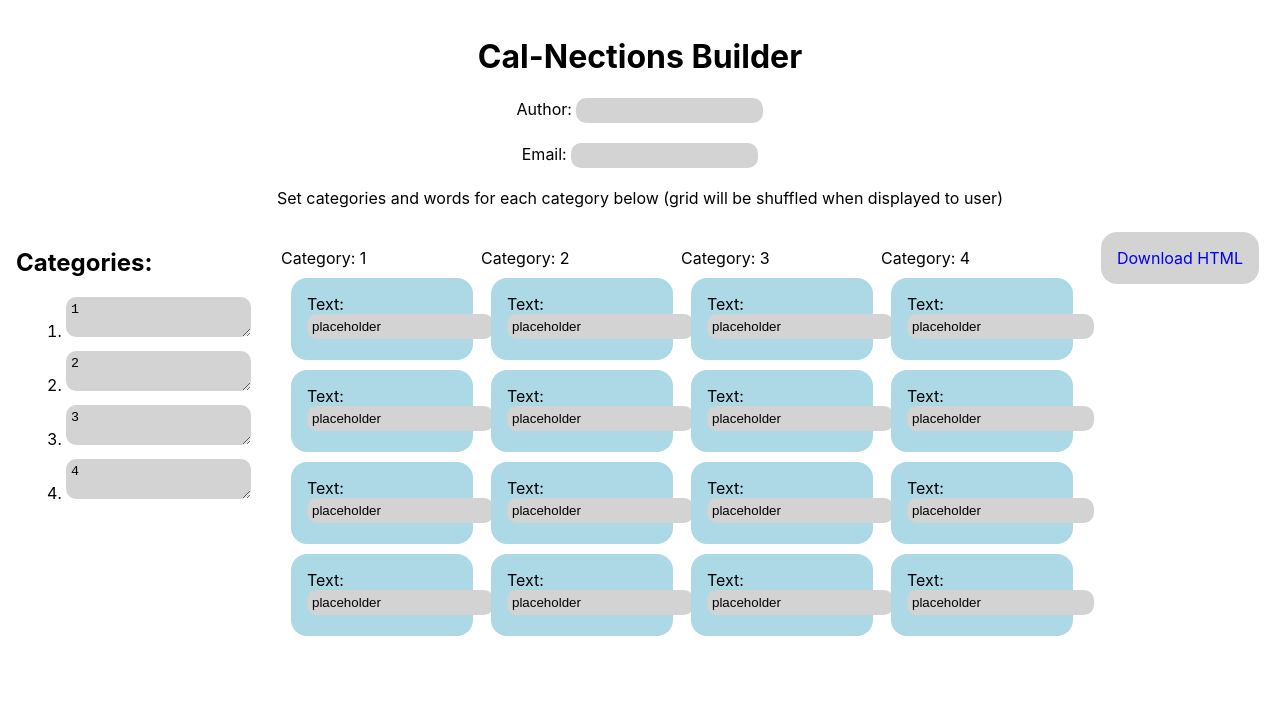
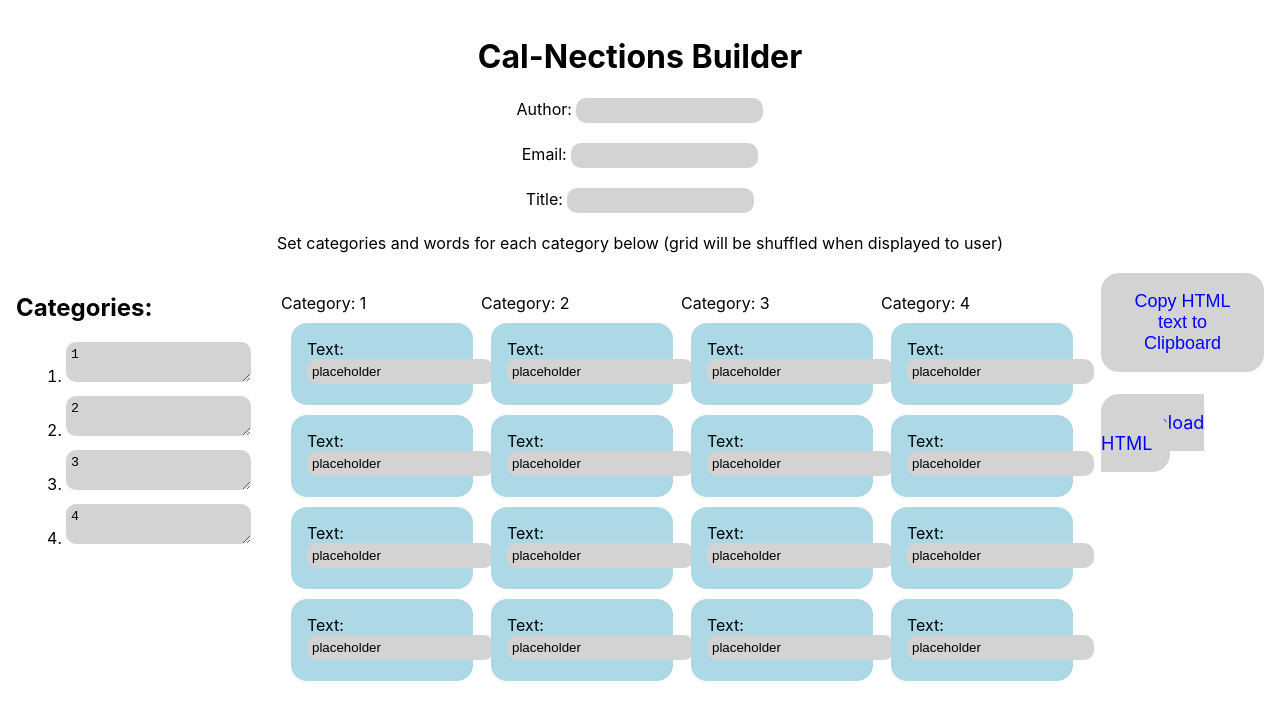
Before and after one commit to siddharthachatterjee/calnections-builder, a React (Create React App) app: page / in a window 1280 px wide. Shown: the top 720 px of the page. Built offline with nearby package versions, Linux system fonts and the light colour scheme.

Commit message:
add title, add copy to clipboard

```diff
--- a/public/index.html
+++ b/public/index.html
@@ -2,7 +2,7 @@
 <html lang="en">
   <head>
     <meta charset="utf-8" />
-    <link rel="icon" href="%PUBLIC_URL%/favicon.ico" />
+    <!-- <link rel="icon" href="%PUBLIC_URL%/favicon.ico" />
     <meta name="viewport" content="width=device-width, initial-scale=1" />
     <meta name="theme-color" content="#000000" />
     <meta
@@ -10,11 +10,11 @@
       content="Web site created using create-react-app"
     />
     <link rel="apple-touch-icon" href="%PUBLIC_URL%/logo192.png" />
-    <!--
+
       manifest.json provides metadata used when your web app is installed on a
       user's mobile device or desktop. See https://developers.google.com/web/fundamentals/web-app-manifest/
-    -->
-    <link rel="manifest" href="%PUBLIC_URL%/manifest.json" />
+
+    <link rel="manifest" href="%PUBLIC_URL%/manifest.json" /> -->
     <!--
       Notice the use of %PUBLIC_URL% in the tags above.
       It will be replaced with the URL of the `public` folder during the build.
@@ -24,7 +24,7 @@
       work correctly both with client-side routing and a non-root public URL.
       Learn how to configure a non-root public URL by running `npm run build`.
     -->
-    <title>React App</title>
+    <title>Cal-Nections Builder</title>
   </head>
   <body>
     <noscript>You need to enable JavaScript to run this app.</noscript>
--- a/src/App.css
+++ b/src/App.css
@@ -52,9 +52,18 @@ li {
   padding: 10px;
 }
 
-a {
+a, button {
   background-color: lightgray;
   padding: 1em;
   border-radius: 1em;
   text-decoration: none;
+  border: none;
+  cursor: pointer;
+  color: blue;
+  font-size: large;
 }
+
+button.copied {
+  background-color: green;
+  color: white;
+}
--- a/src/App.js
+++ b/src/App.js
@@ -9,8 +9,10 @@ function App() {
   const [categories, setCategories] = useState({
     0: "1", 1: "2", 2: "3", 3: "4"
   });
+  const [title, setTitle] = useState("");
   const [boxes, setBoxes] = useState(Array(16).fill(null).map((_, i) => ({text: "placeholder", category: categories[i % 4]})));
-
+  const [copied, setCopied] = useState(false);
+  const [publishDate, setPublishDate] = useState()
 
   function toBase64(str)
 {
@@ -23,7 +25,7 @@ function App() {
 <html lang="en">
 <head>
   <meta charset="UTF-8" />
-  <title>‘CAL’-nections</title>
+  <title> ${title}</title>
   <meta name="viewport" content="width=device-width, initial-scale=1.0" />
   <style>
     :root {
@@ -198,7 +200,7 @@ function App() {
     <h1>‘CAL’-nections</h1>
     <div class="subtitle">Create groups of four!</div>
     <div class="byline">By ${author} • Staff • ${authorEmail}</div>
-    <div class="copyright-line">© 2025 The Daily Californian</div>
+    <div class="copyright-line">© 2026 The Daily Californian</div>
     <div class="status-bar">
       <div>Groups solved: <span id="groups-solved">0</span>/4</div>
       <div class="strikes">Strikes: <span id="strikes">0</span>/4</div>
@@ -386,10 +388,22 @@ function App() {
          <div className="container">
             <div className="hero">
                 <h1> Cal-Nections Builder </h1>
-                Author: <input type = "text" value = {author} onChange={e => setAuthor(e.target.value)}/>
+                Author: <input type = "text" value = {author} onChange={e => {
+                  setAuthor(e.target.value);
+                  setCopied(false);
+                }}/>
                 <br />
                 <br />
-                Email: <input type = "text" value = {authorEmail} onChange={e => setAuthorEmail(e.target.value)}/>
+                Email: <input type = "text" value = {authorEmail} onChange={e => {
+                  setAuthorEmail(e.target.value)
+                  setCopied(false);
+                }}/>
+                <br />
+                <br />
+                Title: <input type = "text" value = {title} onChange={e => {
+                  setTitle(e.target.value)
+                  setCopied(false);
+                }}/>
                 <br />
                 <br />
                 Set categories and words for each category below (grid will be shuffled when displayed to user)
@@ -404,7 +418,10 @@ function App() {
                   <ol>
                     {Object.values(categories).map((category, i) => (
                      <li>
-                         <textarea value = {category} onChange={e => setCategories(prev => ({...prev, [i]: e.target.value}))} />
+                         <textarea value = {category} onChange={e => {
+                          setCategories(prev => ({...prev, [i]: e.target.value}))
+                          setCopied(false);
+                        }} />
 
                      </li>
                     ))}
@@ -418,6 +435,7 @@ function App() {
                         <div className='box'>
                           Text:
                         <input value={boxes[j].text} onChange={e => {
+                          setCopied(false);
                           setBoxes(prev => {
                             let newBoxes = [...prev];
                             newBoxes[j].text = e.target.value;
@@ -451,16 +469,19 @@ function App() {
                   ))}
                 </div>
                 <div className='generate'>
-                  {/* <button onClick = {() => {
+                  <button className={copied && "copied"} onClick = {() => {
                    // try {
                    let html = generateHTTML();
-                   setHTML(html);
+                  // setHTML(html);
                       navigator.clipboard.writeText(generateHTTML());
+                      setCopied(true)
                     // }
                     // catch (err) {
 
                     // }
-                  }}> Generate HTML </button> */}
+                  }}> {copied? "Copied" : "Copy"} HTML text to Clipboard </button>
+                  <br />
+                  <br />
                   <br />
                   {/* <div className='html'>
                     {html}
```
